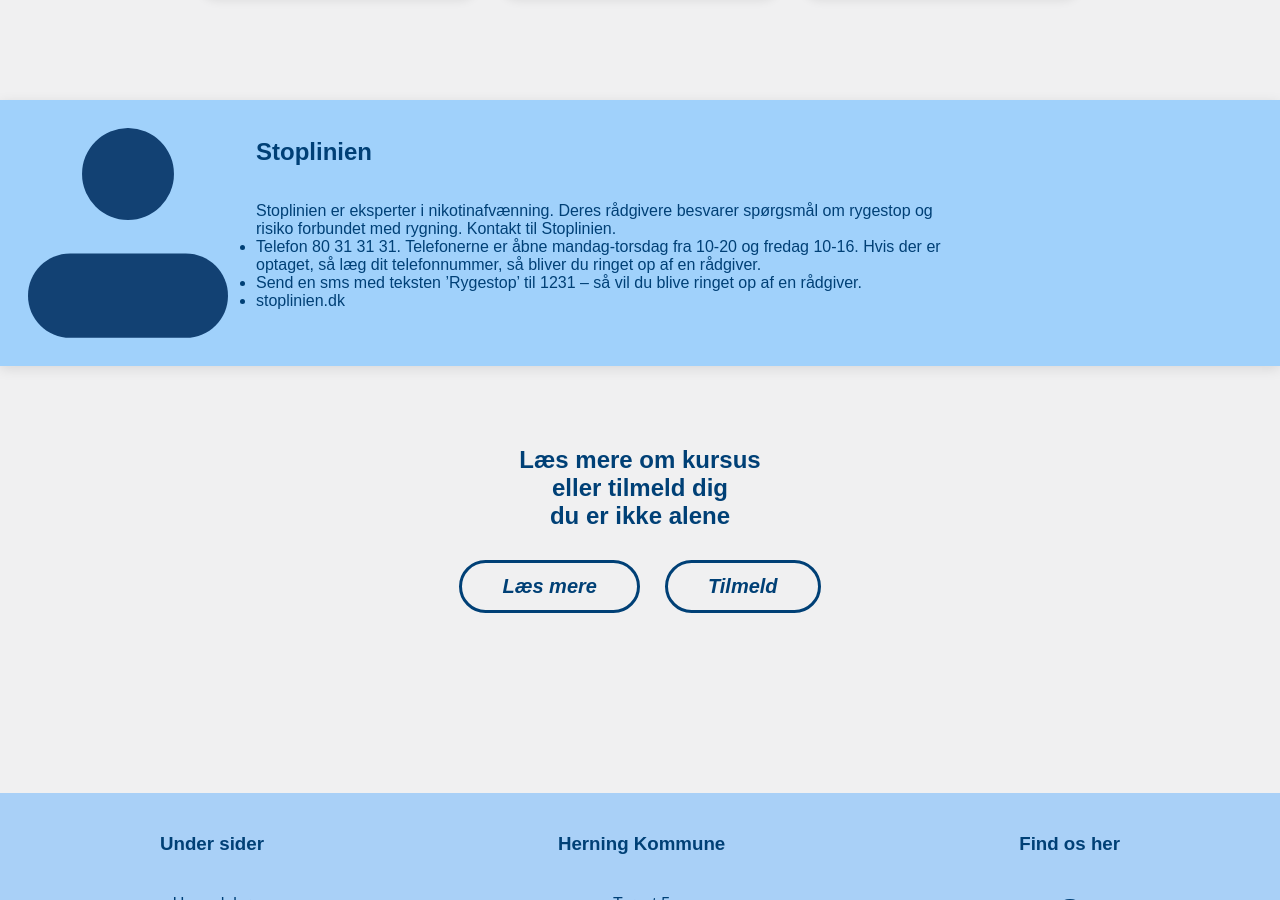
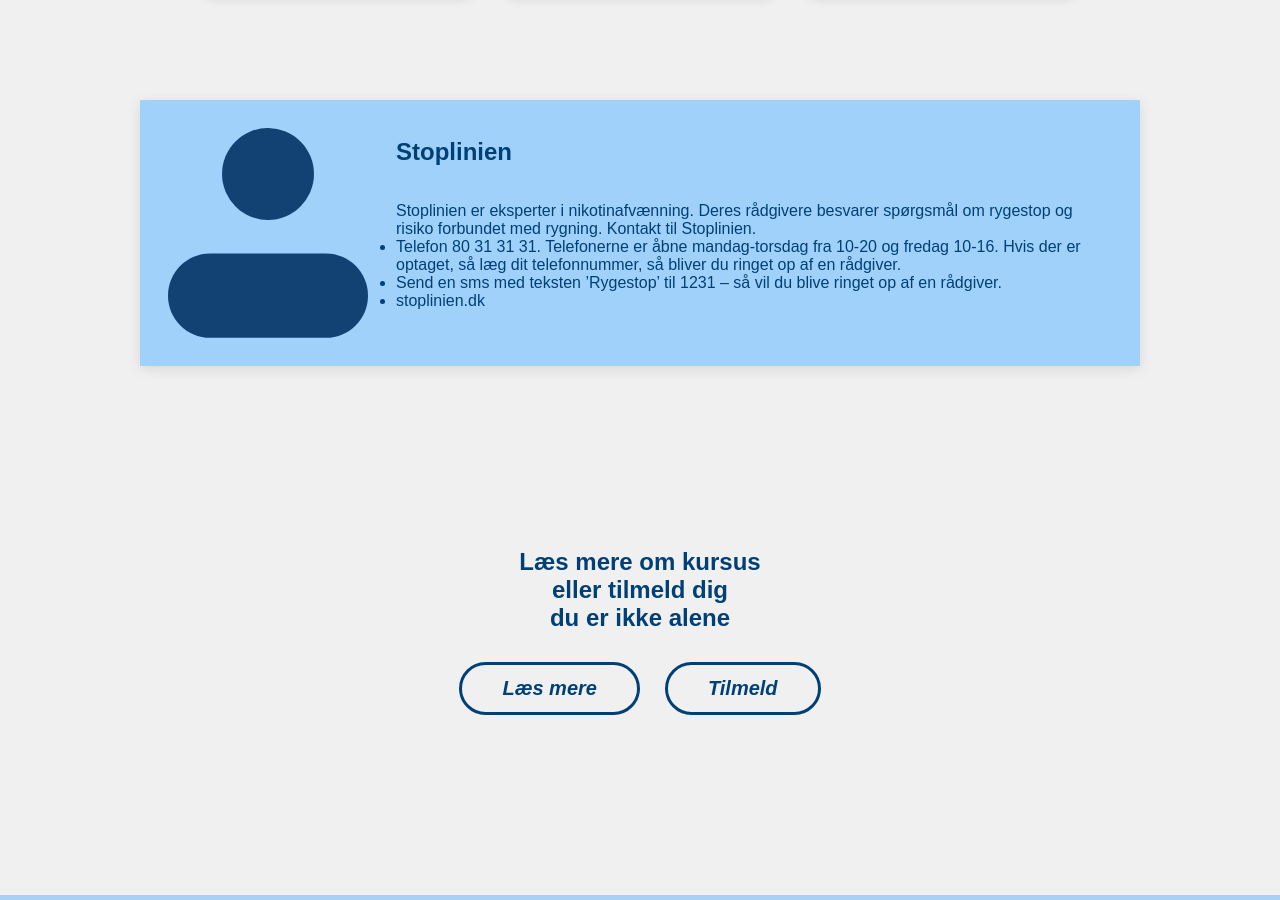
Before and after one commit to pernillejapanskestudier-ship-it/HerningNikotinStop, a plain HTML site: page Raekud.html in a window 1280 px wide. Shown: the part 1331-2231 px from the top of the page. Drawn offline with Linux system fonts and the light colour scheme.

Commit message:
AAAAAAAAAAAAAAAAAAAAAAAAAAAAAAAAAAAAAAAAAAAAAAAAA

```diff
--- a/stylecheet.css
+++ b/stylecheet.css
@@ -333,8 +333,9 @@
     background-color: #A0D1FB;
     box-shadow: 0 3px 12px rgba(0,0,0,0.1);
     padding: 20px;
-    margin-top: 8%;
-    display: flex; /* place svg and text side-by-side */
+  margin: 8% auto; /* center the section horizontally */
+  max-width: 1000px; /* limit width so margin auto actually centers */
+  display: flex; /* place svg and text side-by-side */
     align-items: flex-start;
     gap: 20px;
 }
@@ -358,7 +359,8 @@
     justify-content: center;
     margin-bottom: 12px;
   }
-  .stoplinien { text-align: center; }
+  /* Keep Stoplinien text left-aligned on all viewport sizes */
+  .stoplinien { text-align: left; }
 }
 .svg-container {
     display: flex;
```
